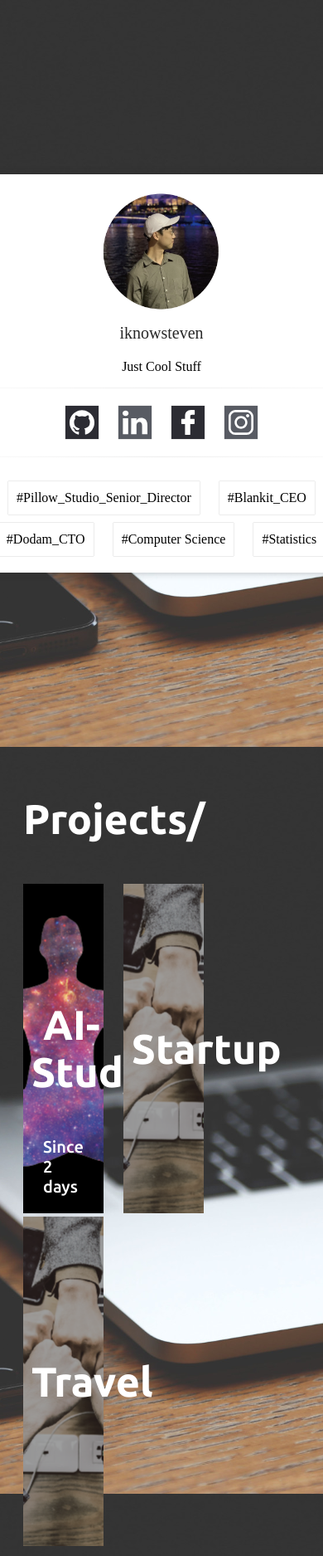
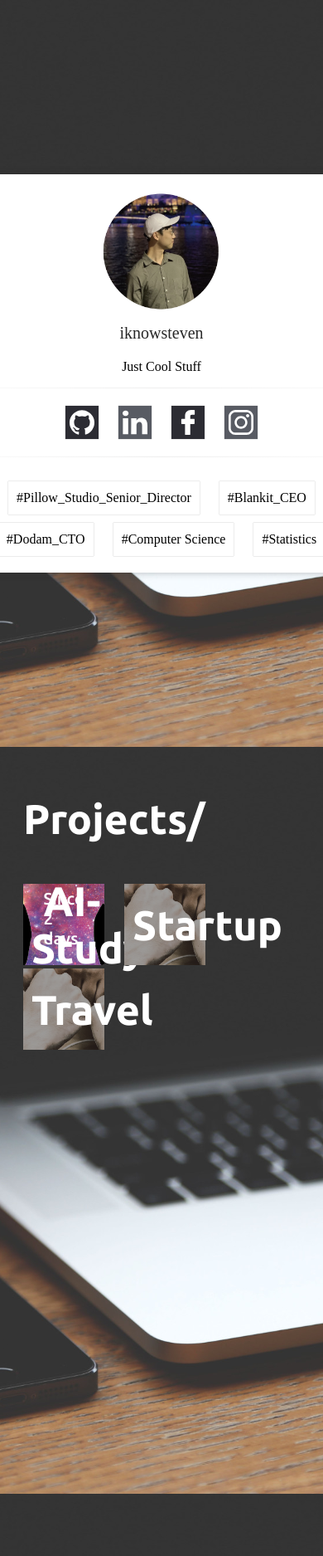
Before and after one commit to iknowSteven/iknowSteven.github.io, a Jekyll site: the page built from index.md, in a window 390 px wide. Shown: the whole page at 83% size. Built offline with Jekyll 4.4.1, drawn with Linux system fonts in a browser that asks for light colours; our own code applies the rules of GitHub Pages for plain Markdown files.

Commit message:
no message

```diff
--- a/assets/css/countdown.css
+++ b/assets/css/countdown.css
@@ -41,8 +41,8 @@
 
 @media ( max-width: 1000px ) {
     .countdown_container_white {
-        width: calc(33% - 20px);
-        padding-bottom: calc(33% - 20px);
+        width: calc(31.9991vw - 26.7px);
+        height: calc(31.9991vw - 26.7px);
     }
 }
 
```
